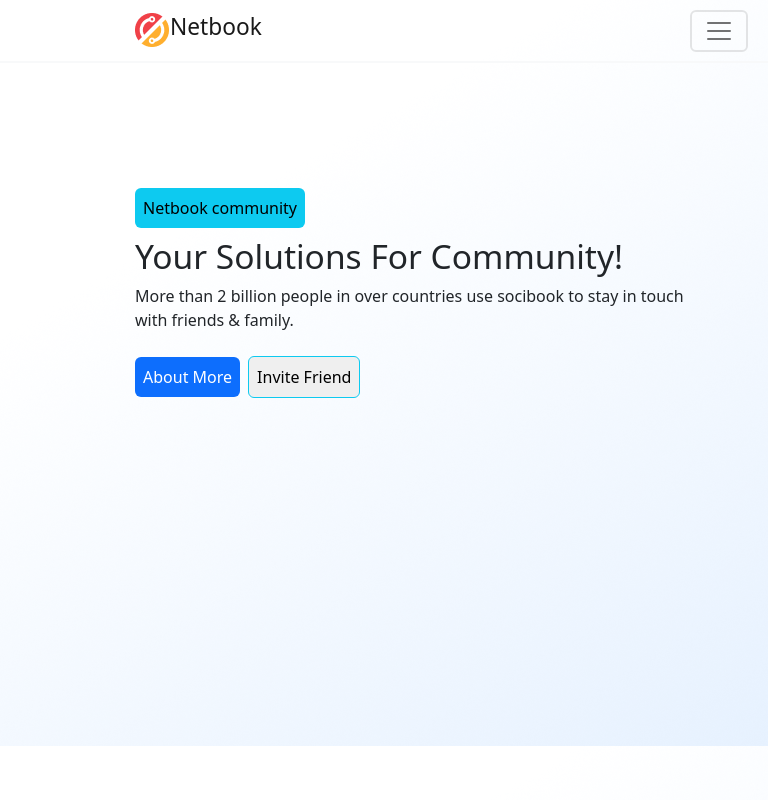
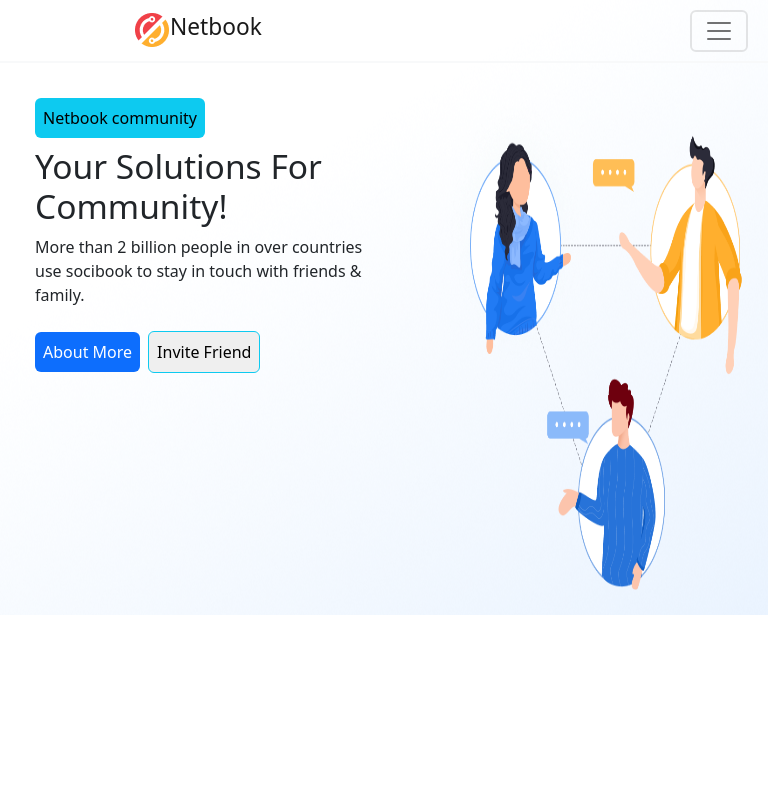
Before and after one commit to mdtohid/Netbook-website, a React (Create React App) app: page / in a window 768 px wide. Shown: the top 800 px of the page. Built offline with nearby package versions, Linux system fonts and the light colour scheme.

Commit message:
tab device responsive problem fixed

```diff
--- a/src/Component/TextImage/TextImage.css
+++ b/src/Component/TextImage/TextImage.css
@@ -9,6 +9,18 @@
     margin: 72px 135.48px 82.53px 0px ;
 }
 
+@media only screen and (min-width: 601px) and (max-width: 1143px) {
+
+    .introText{
+        margin: 35px;
+    }
+
+    .avatarImg{
+        width: 300px;
+        margin: 25px;
+    }
+
+  }
 
 
 @media only screen and (max-width: 600px) {
@@ -22,6 +34,8 @@
     }
   }
 
+
+
 @media only screen and (max-width: 407px) {
     .avatarHidden{
         display: none;
```
